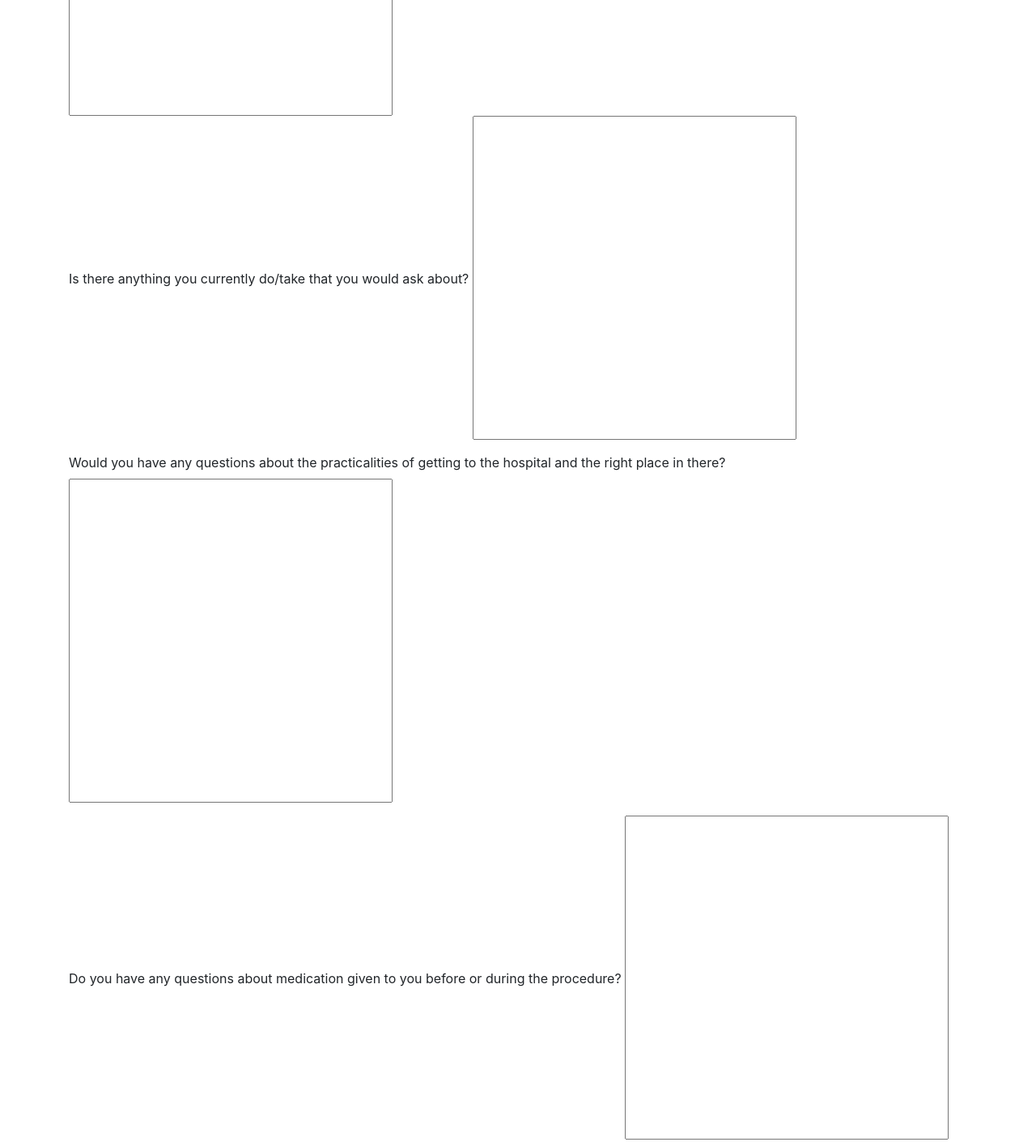
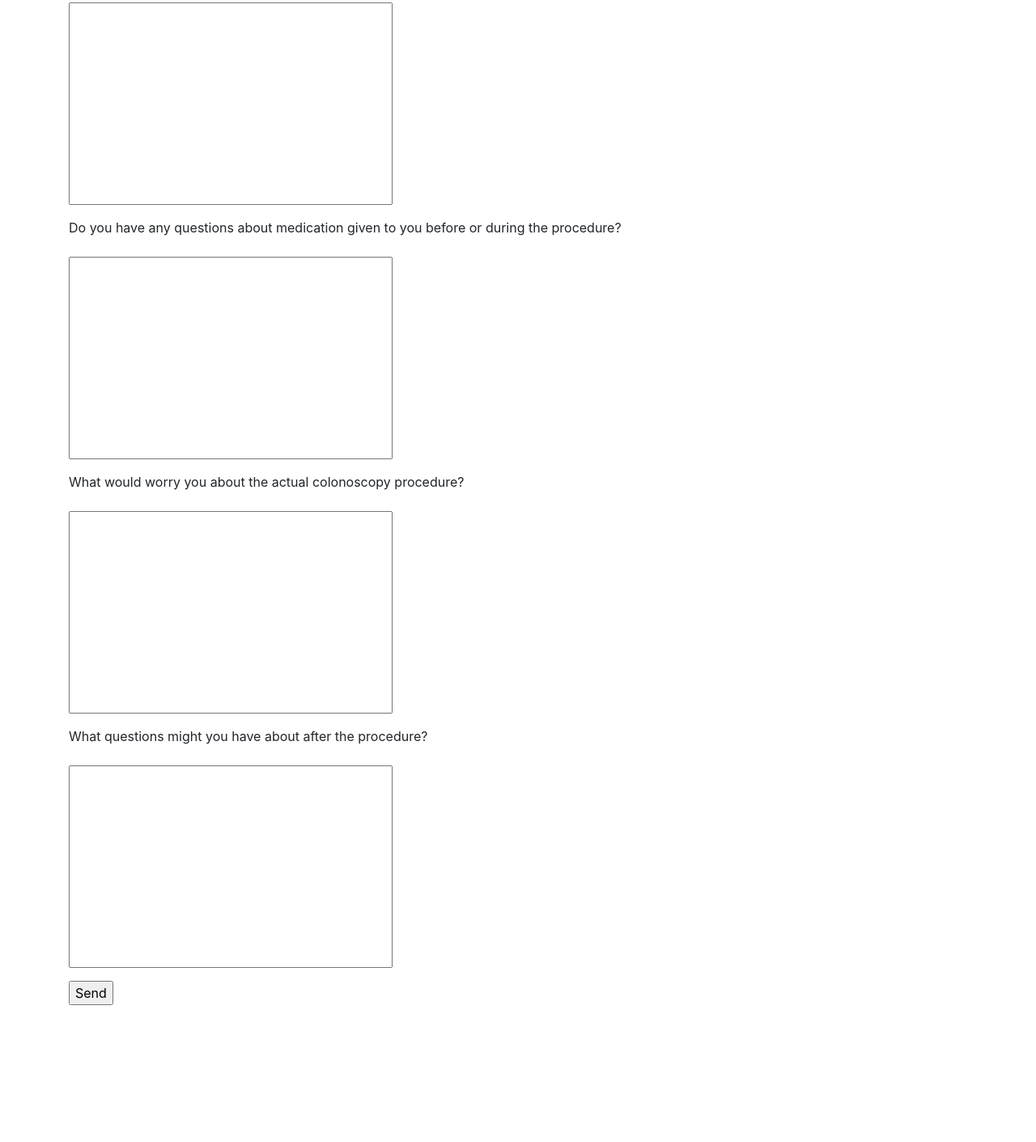
Before and after one commit to filbyte/cavedave.github.io, a plain HTML site: page long.html in a window 1280 px wide. Shown: the part 807-2217 px from the top of the page at 81% size. After the commit the page ends 2064 px from the top, so only its background shows below. Drawn offline with Linux system fonts and the light colour scheme.

Commit message:
fixed formatting

```diff
--- a/long.html
+++ b/long.html
@@ -23,38 +23,44 @@ We are building a system than can answer basic questions people have before a Co
   method="POST"
 >
 
-  <!-- your other form fields go here -->
-  <input type="textarea" name="Questions" style="height:400px;font-size:14pt;width:400px;">
-
+  <!-- your other form fields go here
+  <input type="textarea" name="Questions" style="height:250px;font-size:14pt;width:400px;">
+<p>-->
 
 <!-- First -->
 
       <label for="name">Do you have any questions about what to do before the colonoscopy?</label>
-<input type="textarea" name="name" style="height:400px;font-size:14pt;width:400px;">
+      <p>
+<input type="textarea" name="name" style="height:250px;font-size:14pt;width:400px;">
 
 <p>
 <!-- Second -->
 
       <label for="exampleFormControlTextarea1">Is there anything you currently do/take that you would ask about?</label>
-<input type="textarea" name="exampleFormControlTextarea1" style="height:400px;font-size:14pt;width:400px;">
+      <p>
+<input type="textarea" name="exampleFormControlTextarea1" style="height:250px;font-size:14pt;width:400px;">
 <p>
 <!-- Third -->
 
     <label for="exampleFormControlTextarea2">Would you have any questions about the practicalities of getting to the hospital and the right place in there?</label>
-<input type="textarea" name="exampleFormControlTextarea2" style="height:400px;font-size:14pt;width:400px;">
+    <p>
+<input type="textarea" name="exampleFormControlTextarea2" style="height:250px;font-size:14pt;width:400px;">
 <p>
 <!-- Fourth -->
-    <label for="exampleFormControlTextarea3">Do you have any questions about medication given to you before or during the procedure?</label>
-<input type="textarea" name="exampleFormControlTextarea3" style="height:400px;font-size:14pt;width:400px;">
+    <label for="exampleFormControlTextarea3">Do you have any questions about medication given to you before or during the procedure?</label><p>
+<input type="textarea" name="exampleFormControlTextarea3" style="height:250px;font-size:14pt;width:400px;">
 <p>
 <!-- Five -->
-    <label for="exampleFormControlTextarea4">What would worry you about the actual colonoscopy procedure?</label>
-<input type="textarea" name="exampleFormControlTextarea4" style="height:400px;font-size:14pt;width:400px;">
+    <label for="exampleFormControlTextarea4">What would worry you about the actual colonoscopy procedure?</label><p>
+<input type="textarea" name="exampleFormControlTextarea4" style="height:250px;font-size:14pt;width:400px;">
 <p>
 <!-- six -->
-   <label for="exampleFormControlTextarea5">What questions might you have about after the procedure?</label>
-<input type="textarea" name="exampleFormControlTextarea5" style="height:400px;font-size:14pt;width:400px;">
+   <label for="exampleFormControlTextarea5">What questions might you have about after the procedure?</label><p>
+<input type="textarea" name="exampleFormControlTextarea5" style="height:250px;font-size:14pt;width:400px;">
 
+<p>
+<p>
+  <p>
   <input type="hidden" name="_subject" value="colonoscopy questions">
   <input type="hidden" name="_next" value="thanks.html" >
   <input type="submit" value="Send">
```
